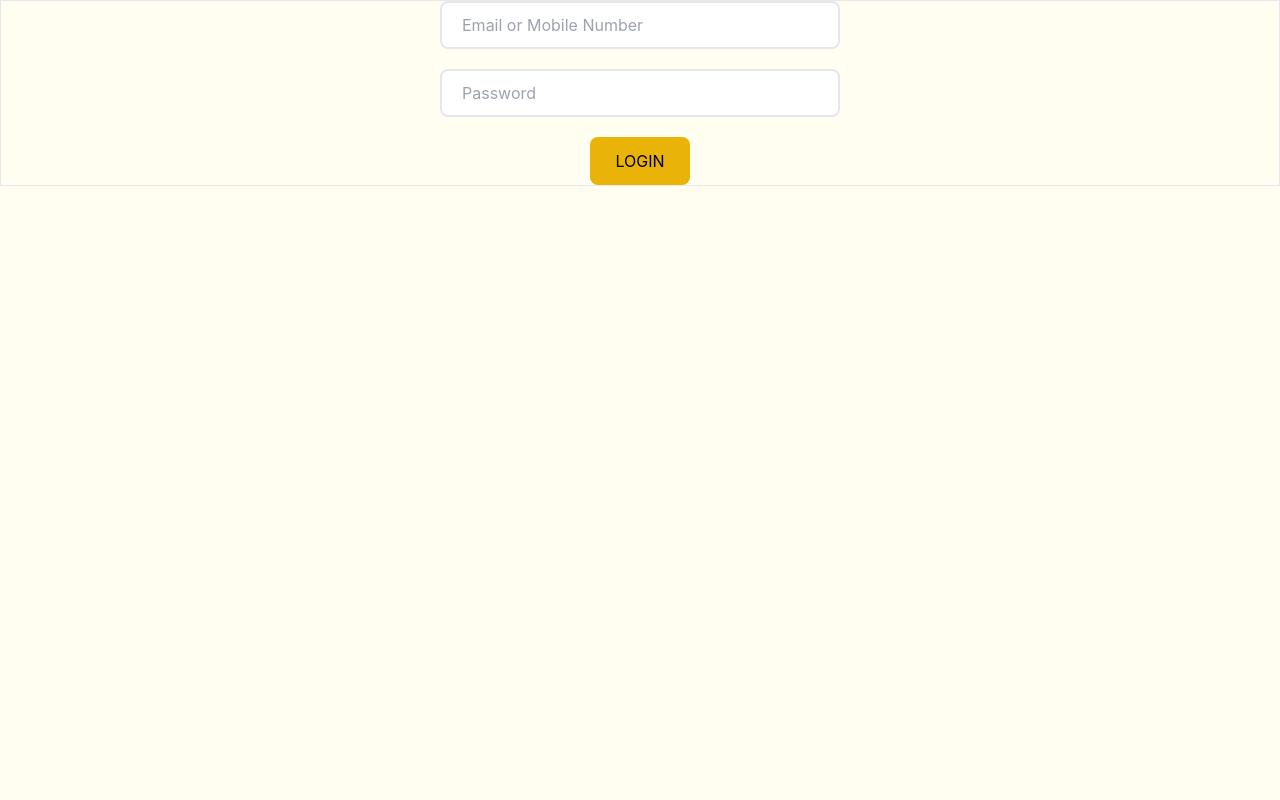
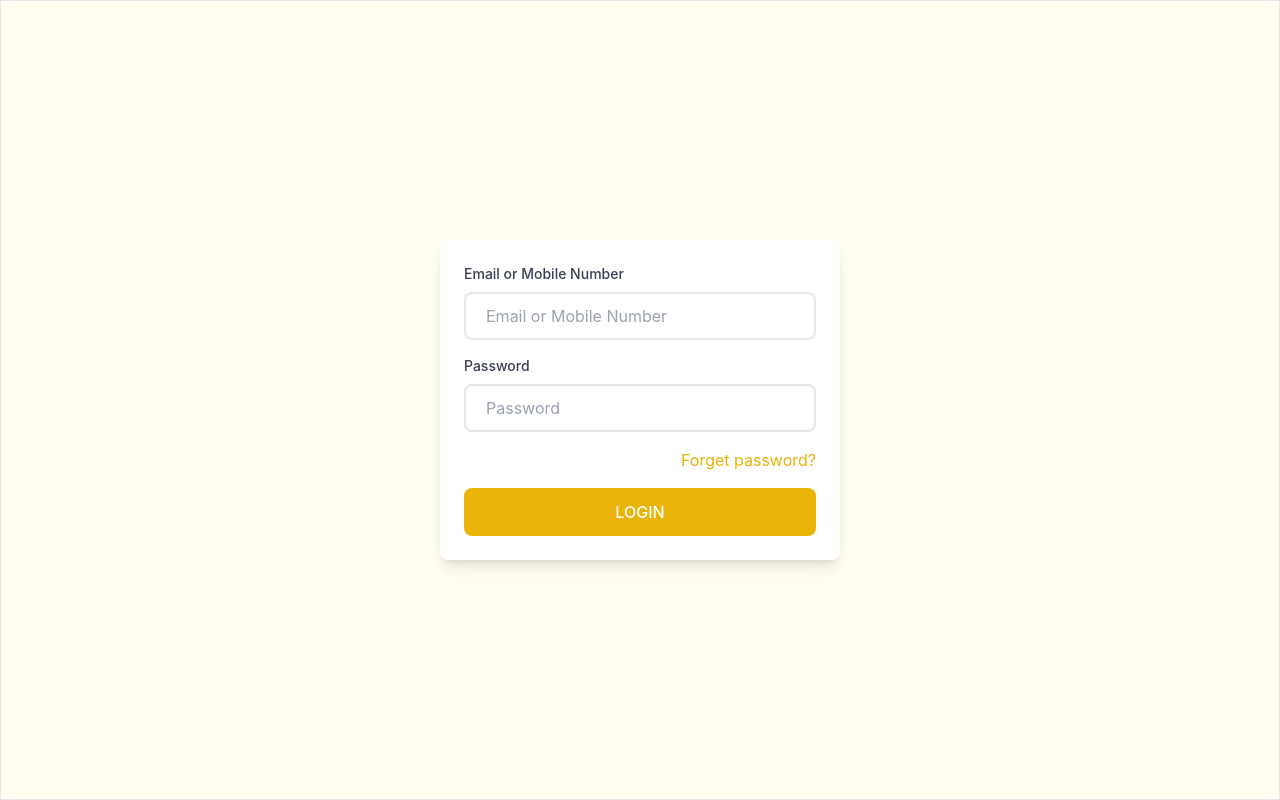
Before and after one commit to Tharindu-Dilshan-Ekanayake/Magulak.lk, a React (Create React App) app in the folder client/: page /login in a window 1280 px wide. Built offline with nearby package versions, Linux system fonts and the light colour scheme.

Commit message:
Update LoginPopup.js

```diff
--- a/client/src/components/loginCompo/LoginPopup.js
+++ b/client/src/components/loginCompo/LoginPopup.js
@@ -1,25 +1,42 @@
-import React from 'react'
+import React from 'react';
 
 export default function LoginPopup() {
   return (
-    <div>
-      <div>
-        <div className='flex justify-center border'>
-          <form>
-            <div>
-              <input className='h-12 border-2 rounded-lg w-[400px] px-5' placeholder='Email or Mobile Number'></input>
-            </div>
-            <div className='pt-5'>
-              <input className='h-12 border-2 rounded-lg w-[400px] px-5' type='password' placeholder='Password'></input>
-            </div>
-            <div className='pt-5'>
-              <button className='w-[100px] bg-yellow-500 h-12 rounded-lg'>
-                LOGIN
-              </button>
-            </div>
-          </form>
+    <div className="flex items-center justify-center h-screen border">
+      <form className="w-[400px] p-6 bg-white rounded-lg shadow-lg">
+        <div className="mb-4">
+          <label htmlFor="emailOrMobile" className="block text-sm font-medium text-gray-700 text-start">
+            Email or Mobile Number
+          </label>
+          <input
+            id="emailOrMobile"
+            className="w-full h-12 px-5 mt-2 border-2 rounded-lg focus:outline-none focus:border-yellow-500"
+            placeholder="Email or Mobile Number"
+            type="text"
+          />
         </div>
-      </div>
+        <div className="mb-4">
+          <label htmlFor="password" className="block text-sm font-medium text-gray-700 text-start">
+            Password
+          </label>
+          <input
+            id="password"
+            className="w-full h-12 px-5 mt-2 border-2 rounded-lg focus:outline-none focus:border-yellow-500"
+            type="password"
+            placeholder="Password"
+          />
+        </div>
+        <div className="flex justify-end mb-4">
+          <button type="button" className="text-yellow-500 hover:underline">
+            Forget password?
+          </button>
+        </div>
+        <div>
+          <button type="submit" className="w-full h-12 font-medium text-white bg-yellow-500 rounded-lg hover:bg-yellow-600">
+            LOGIN
+          </button>
+        </div>
+      </form>
     </div>
-  )
+  );
 }
```
